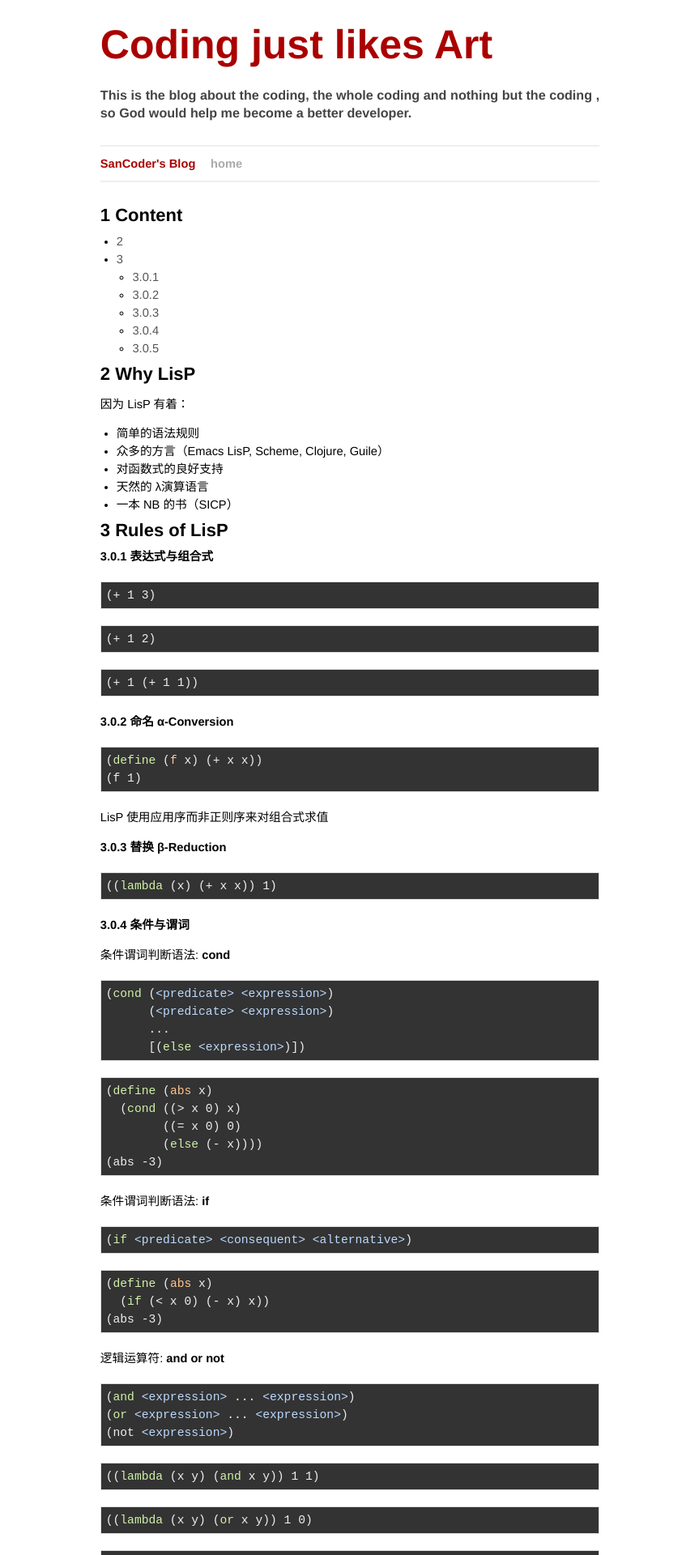
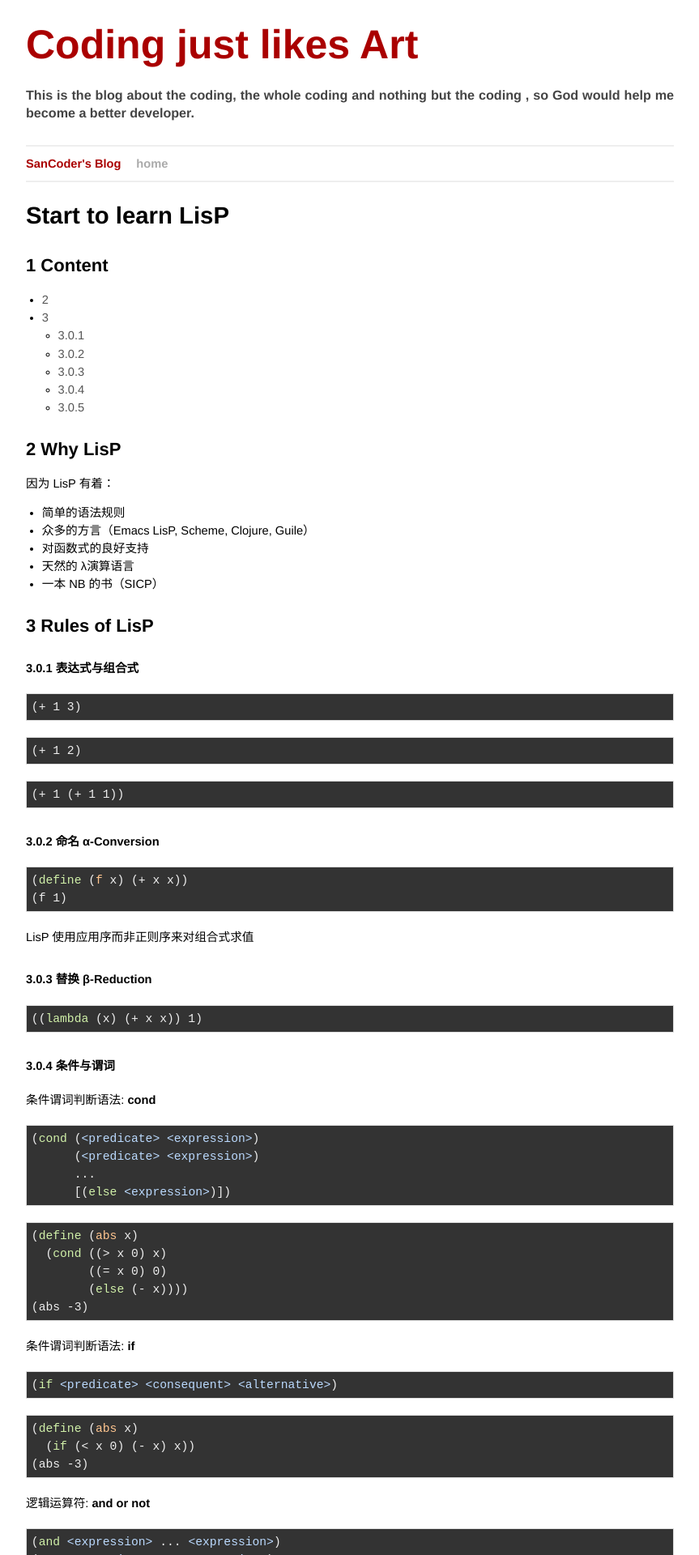
Before and after one commit to SanCoder-Q/sancoder-q.github.io, a Jekyll site: the page built from _posts/2015-11-02-Start_to_learn_LisP.org.html, in a window 1280 px wide. Shown: the top 1920 px of the page at 81% size, without its empty margins (208-1071 px from the left). Built offline with Jekyll 4.4.1, drawn with Linux system fonts in a browser that asks for light colours; comment, search, counter and statistics services are not loaded.

Commit message:
update style and add title

```diff
--- a/_layouts/post.html
+++ b/_layouts/post.html
@@ -2,6 +2,7 @@
 layout: default
 ---
 <div id="post">
+  <h1>{{ page.title }}</h1>
 {{ content }}
 </div>
 
--- a/css/screen.css
+++ b/css/screen.css
@@ -87,7 +87,7 @@ ul.posts a {
 .site {
   font-size: 110%;
   text-align: justify;
-  width: 42em;
+  width: 800px;
   margin: 3em auto 2em auto;
   line-height: 1.5em;
 }
@@ -184,11 +184,12 @@ ul.posts a {
 }
 
 #post h1, h2, h3, h4 {
-  margin: 10px 0;
+  margin: 30px 0 20px 0;
 }
 
 #post h1 {
-  font-size: 200%
+  font-size: 200%;
+  margin-bottom: 40px;
 }
 #post h2 {
   font-size: 150%
@@ -203,6 +204,12 @@ ul.posts a {
 #post img {
   max-width: 100%;
 }
+
+#post table {
+  margin: 20px 0;
+  width: 100%;
+}
+
 
 #post pre {
   border: 1px solid #ddd;
```
